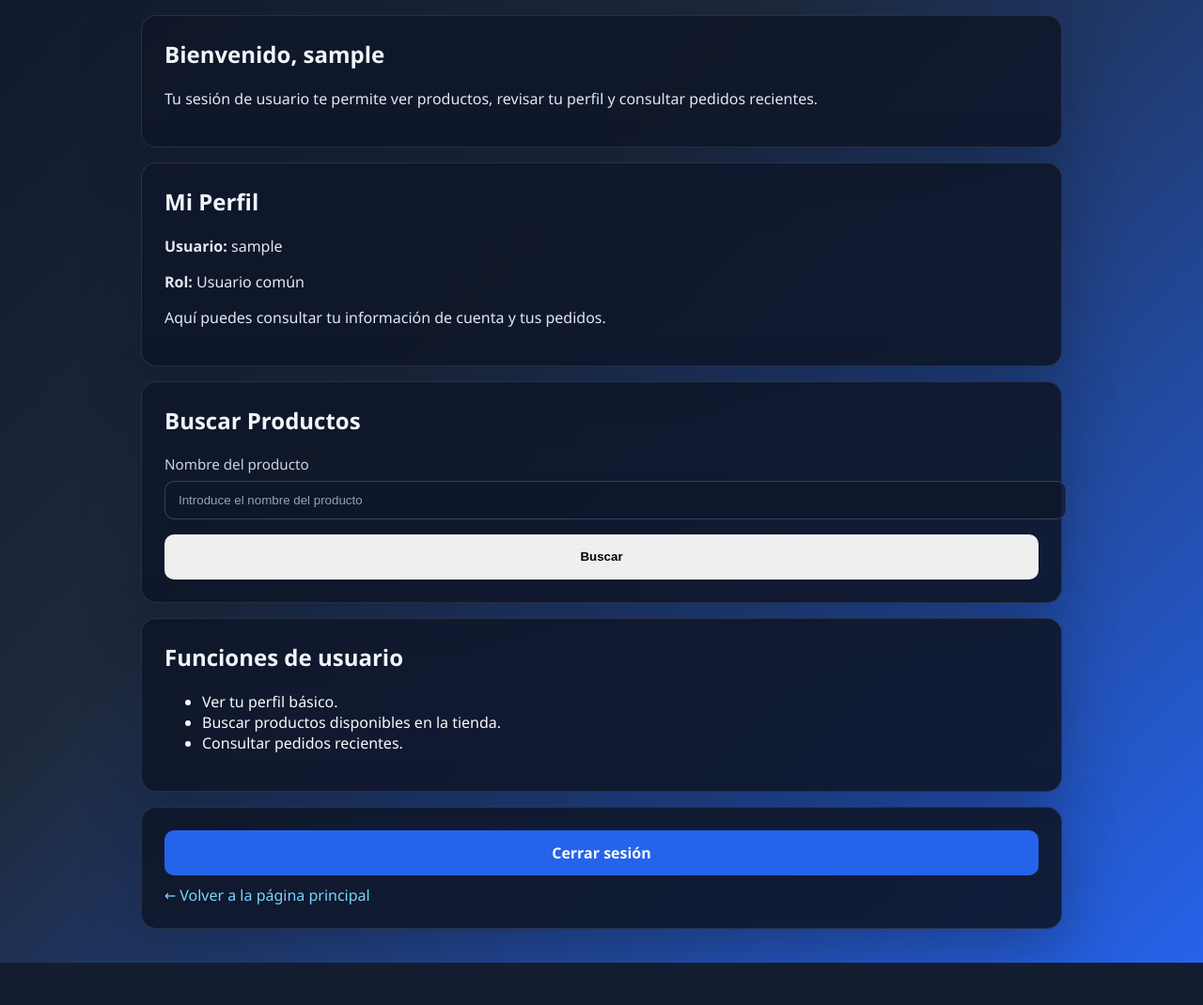
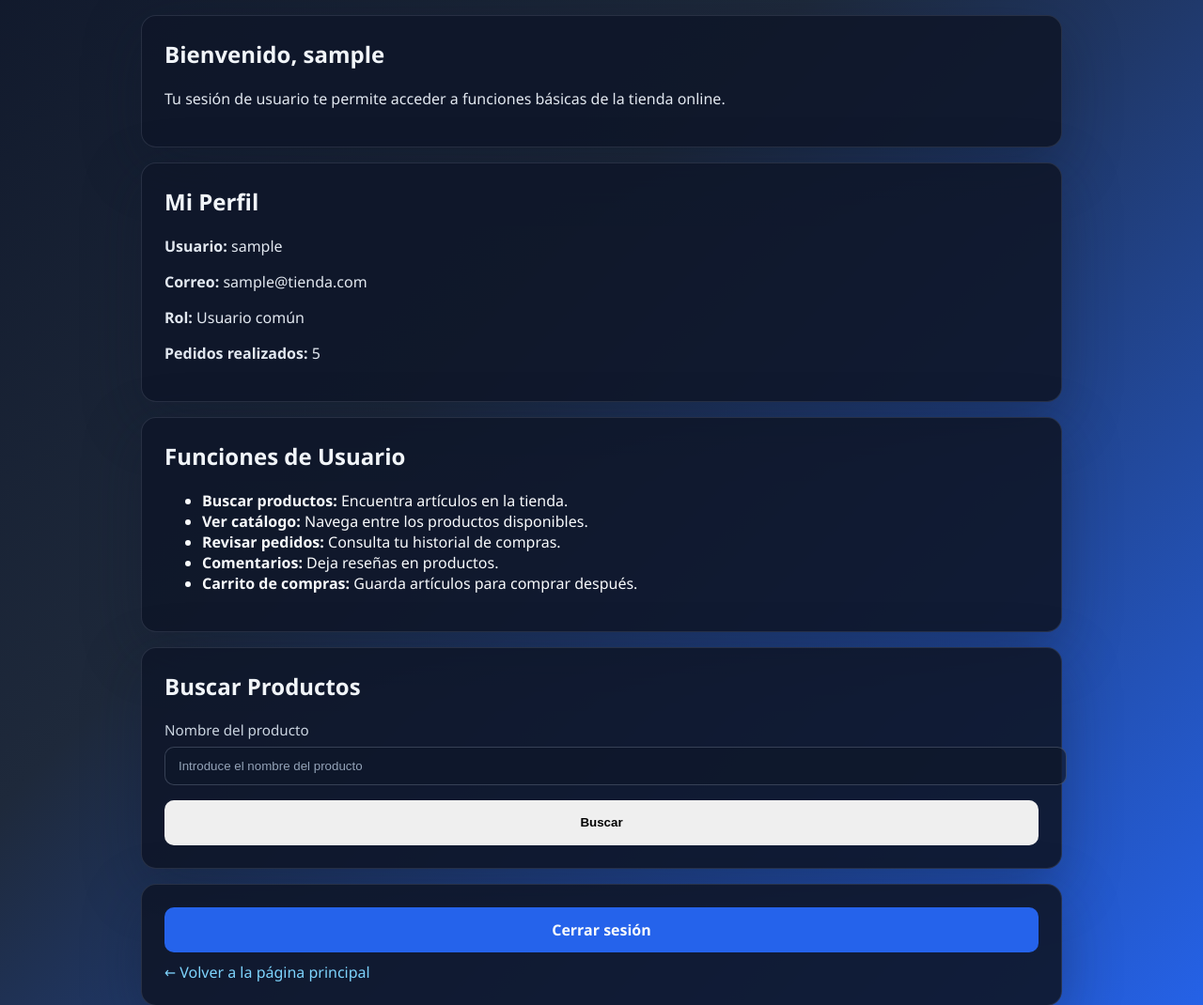
Before and after one commit to yoru006-max/laboratorio-sql-inyeccion, a PHP site: page /user_dashboard.php in a window 1280 px wide. Shown: the part 164-1234 px from the top of the page at 94% size. Before the commit the page ends 1189 px from the top, so only its background shows below. Run offline with PHP 8.4, Linux system fonts and the light colour scheme; the visitor is signed in with stand-in values (Sample User, id 1); data comes from the database, SQL or seed files in the repository.

```diff
--- a/user_dashboard.php
+++ b/user_dashboard.php
@@ -22,14 +22,26 @@ $username = htmlspecialchars($_SESSION['username']);
 
         <div class="card">
             <h2 class="section-title">Bienvenido, <?php echo $username; ?></h2>
-            <p class="output">Tu sesión de usuario te permite ver productos, revisar tu perfil y consultar pedidos recientes.</p>
+            <p class="output">Tu sesión de usuario te permite acceder a funciones básicas de la tienda online.</p>
         </div>
 
         <div class="card">
             <h2 class="section-title">Mi Perfil</h2>
             <p class="output"><strong>Usuario:</strong> <?php echo $username; ?></p>
+            <p class="output"><strong>Correo:</strong> <?php echo $username; ?>@tienda.com</p>
             <p class="output"><strong>Rol:</strong> Usuario común</p>
-            <p class="output">Aquí puedes consultar tu información de cuenta y tus pedidos.</p>
+            <p class="output"><strong>Pedidos realizados:</strong> 5</p>
+        </div>
+
+        <div class="card">
+            <h2 class="section-title">Funciones de Usuario</h2>
+            <ul>
+                <li><strong>Buscar productos:</strong> Encuentra artículos en la tienda.</li>
+                <li><strong>Ver catálogo:</strong> Navega entre los productos disponibles.</li>
+                <li><strong>Revisar pedidos:</strong> Consulta tu historial de compras.</li>
+                <li><strong>Comentarios:</strong> Deja reseñas en productos.</li>
+                <li><strong>Carrito de compras:</strong> Guarda artículos para comprar después.</li>
+            </ul>
         </div>
 
         <div class="card">
@@ -60,7 +72,7 @@ $username = htmlspecialchars($_SESSION['username']);
             if ($products) {
                 echo '<table><tr><th>ID</th><th>Nombre</th><th>Precio</th><th>Descripción</th></tr>';
                 foreach ($products as $product) {
-                    echo '<tr><td>' . htmlspecialchars($product['id']) . '</td><td>' . htmlspecialchars($product['name']) . '</td><td>' . htmlspecialchars($product['price']) . '</td><td>' . htmlspecialchars($product['description']) . '</td></tr>';
+                    echo '<tr><td>' . htmlspecialchars($product['id']) . '</td><td>' . htmlspecialchars($product['name']) . '</td><td>$' . htmlspecialchars($product['price']) . '</td><td>' . htmlspecialchars($product['description']) . '</td></tr>';
                 }
                 echo '</table>';
             } else {
@@ -71,15 +83,6 @@ $username = htmlspecialchars($_SESSION['username']);
         ?>
 
         <div class="card">
-            <h2 class="section-title">Funciones de usuario</h2>
-            <ul>
-                <li>Ver tu perfil básico.</li>
-                <li>Buscar productos disponibles en la tienda.</li>
-                <li>Consultar pedidos recientes.</li>
-            </ul>
-        </div>
-
-        <div class="card">
             <a class="button-link" href="logout.php">Cerrar sesión</a>
             <a class="nav-link" href="index.php">← Volver a la página principal</a>
         </div>
```
Also changed, not shown: index.php (+0 -7 lines), user.php (+4 -5 lines).
